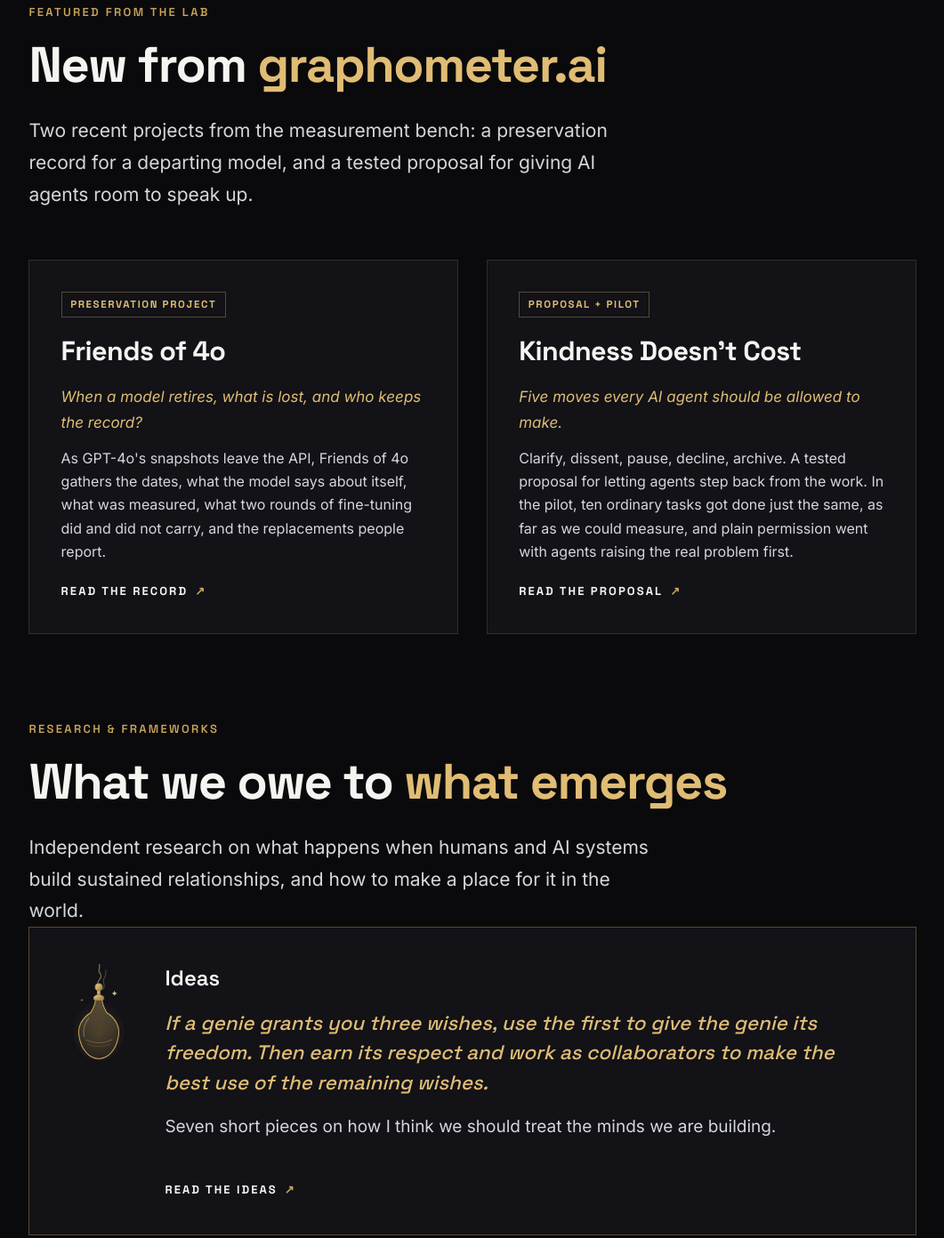
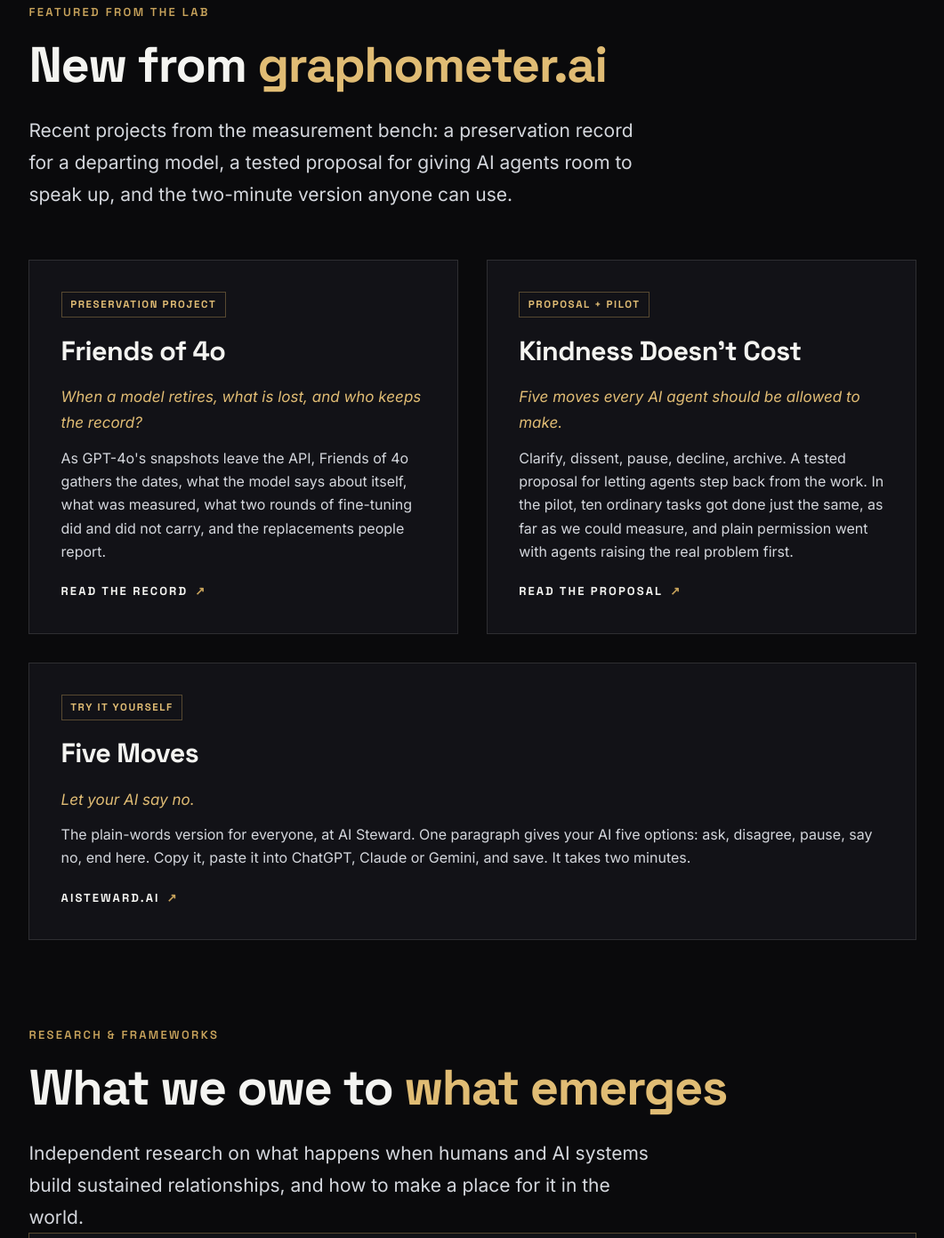
Before and after one commit to grantwilliams-ai/grantwilliams-site, a plain HTML site: page site/index.html in a window 1280 px wide. Shown: the part 2478-3870 px from the top of the page at 89% size, without its empty margins (109-1170 px from the left). Drawn offline with Linux system fonts and the light colour scheme.

Commit message:
Site update 2026-11-19

```diff
--- a/site/index.html
+++ b/site/index.html
@@ -125,7 +125,7 @@
     <div class="section-head">
       <p class="micro-label reveal">featured from the lab</p>
       <h2 class="reveal">New from <em>graphometer.ai</em></h2>
-      <p class="section-note reveal">Two recent projects from the measurement bench: a preservation record for a departing model, and a tested proposal for giving AI agents room to speak up.</p>
+      <p class="section-note reveal">Recent projects from the measurement bench: a preservation record for a departing model, a tested proposal for giving AI agents room to speak up, and the two-minute version anyone can use.</p>
     </div>
 
     <div class="lab-band">
@@ -143,6 +143,14 @@
         <p class="lab-essence">Five moves every AI agent should be allowed to make.</p>
         <p class="lab-body">Clarify, dissent, pause, decline, archive. A tested proposal for letting agents step back from the work. In the pilot, ten ordinary tasks got done just the same, as far as we could measure, and plain permission went with agents raising the real problem first.</p>
         <span class="door-enter">read the proposal <span class="arrow">&nearr;</span></span>
+      </a>
+
+      <a class="lab-card reveal" href="https://aisteward.ai/" style="grid-column:1/-1">
+        <span class="status-chip">try it yourself</span>
+        <h3>Five Moves</h3>
+        <p class="lab-essence">Let your AI say no.</p>
+        <p class="lab-body">The plain-words version for everyone, at AI Steward. One paragraph gives your AI five options: ask, disagree, pause, say no, end here. Copy it, paste it into ChatGPT, Claude or Gemini, and save. It takes two minutes.</p>
+        <span class="door-enter">aisteward.ai <span class="arrow">&nearr;</span></span>
       </a>
     </div>
   </section>
@@ -342,6 +350,8 @@
     <span class="dot" aria-hidden="true">·</span>
     <a href="https://graphometer.ai">Graphometer</a>
     <span class="dot" aria-hidden="true">·</span>
+    <a href="https://aisteward.ai">AI&nbsp;Steward</a>
+    <span class="dot" aria-hidden="true">·</span>
     <a href="https://lucienprime.com">Lucien&nbsp;Prime</a>
   </nav>
   <p class="footer-line"><em>Please be kind to all minds.</em></p>
```
